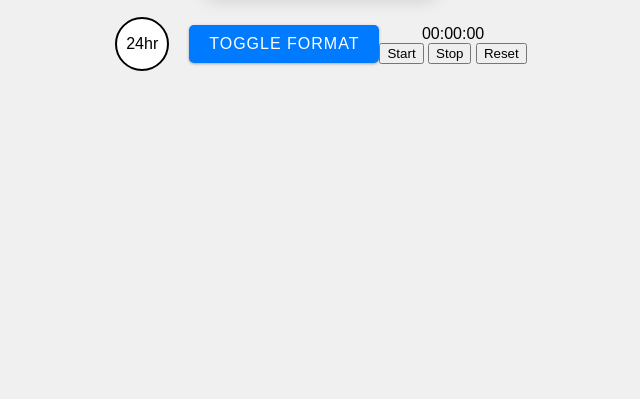
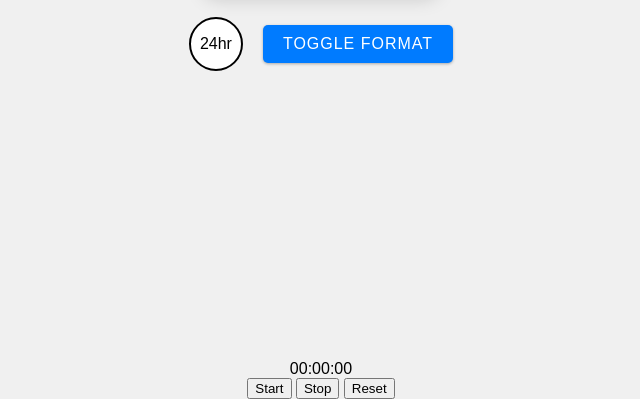
Before and after one commit to woo-oow/timewebsite, a plain HTML site: page index.html in a window 1280 px wide. Shown: the part 401-800 px from the top of the page, without its empty margins (319-959 px from the left). Drawn offline with Linux system fonts and the light colour scheme.

Commit message:
Update style.css

```diff
--- a/style.css
+++ b/style.css
@@ -24,8 +24,14 @@ body {
 
 
 .stopwatch {
+    position: fixed;
+    bottom: 0;
+    left: 50%;
+    transform: translateX(-50%);
     text-align: center;
+    width: 100%;
 }
+
 
 .container {
     display: flex;
```
